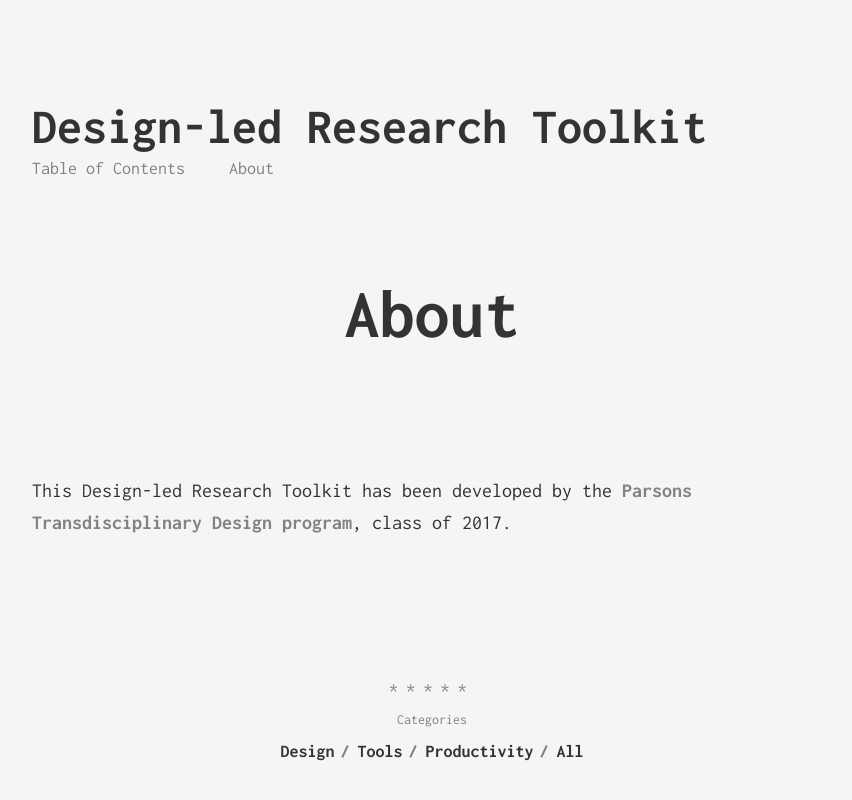
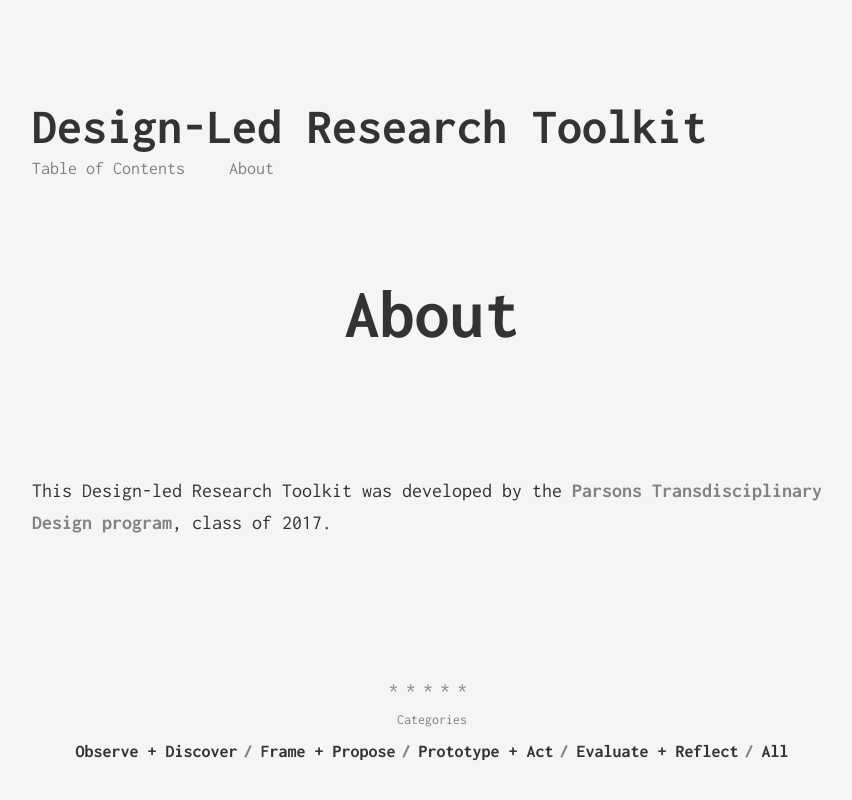
Before and after one commit to dlrtoolkit/dlrtoolkit.github.io, a Jekyll site: the page built from about.md, in a window 1280 px wide. Shown: the top 800 px of the page, without its empty margins (208-1060 px from the left). Built offline with Jekyll 4.4.1, drawn with Linux system fonts in a browser that asks for light colours.

```diff
--- a/_config.yml
+++ b/_config.yml
@@ -1,7 +1,7 @@
 # Site settings
-title: Design-led Research Toolkit
+title: Design-Led Research Toolkit
 description: >
-  Design-led Research Toolkit
+  Design-Led Research Toolkit
 
 baseurl: "" # the subpath of your site, e.g. /blog/
 url: "http://dlrtoolkit.github.io" # the base hostname & protocol for your site
--- a/_data/categories.yml
+++ b/_data/categories.yml
@@ -1,8 +1,11 @@
-- slug: design
-  name: Design
+- slug: observe_discover
+  name: Observe + Discover
 
-- slug: tools
-  name: Tools
+- slug: frame_propose
+  name: Frame + Propose
 
-- slug: productivity
-  name: Productivity
+- slug: prototype_act
+  name: Prototype + Act
+
+- slug: evaluate_reflect
+  name: Evaluate + Reflect
--- a/_includes/post/about.html
+++ b/_includes/post/about.html
@@ -1,7 +1,7 @@
 <div class="about">
     <div class="about__devider">*****</div>
     <div class="about__text">
-        Written by <strong> {% if page.author.fullname %} {{ page.author.fullname }} {% else %} {{ site.author.fullname }} {% endif %}</strong>
+        by <strong>{% if page.author.email %}<a href="mailto:{{ page.author.email }}">{% endif %}{% if page.author.fullname %} {{ page.author.fullname }} {% else %} {{ site.author.fullname }} {% endif %}{% if page.author.email %}</a>{% endif %}</strong>
         on <strong>{{ page.date | date: "%d %B %Y" }}</strong>
     </div>
 </div>
--- a/_includes/post/title.html
+++ b/_includes/post/title.html
@@ -1,4 +1,7 @@
 <h1 class="page-title post-title">
+	<img src="{{ site.url }}/assets/images/{{ page.image }}" alt="{{ page.title }}">
     <div class="page-title__text post-title__text">{{ page.title }}</div>
-    <div class="page-title__subtitle post-title__subtitle">{{ page.subtitle }}</div>
+    <div class="page-title__subtitle post-title__subtitle">
+		{% for tag in page.tags %}{{ tag }}{% unless forloop.last %}.{% endunless %}{% endfor %}
+    </div>
 </h1>
--- a/about.md
+++ b/about.md
@@ -5,4 +5,4 @@ subtitle:
 permalink: /about/
 ---
 
-This Design-led Research Toolkit has been developed by the [Parsons Transdisciplinary Design program](http://www.newschool.edu/parsons/mfa-transdisciplinary-design/), class of 2017.
+This Design-led Research Toolkit was developed by the [Parsons Transdisciplinary Design program](http://www.newschool.edu/parsons/mfa-transdisciplinary-design/), class of 2017.
--- a/categories/design.html
+++ /dev/null
@@ -1,5 +0,0 @@
----
-layout: category
-category: design
-permalink: /categories/design/
----
--- a/categories/productivity.html
+++ /dev/null
@@ -1,5 +0,0 @@
----
-layout: category
-category: productivity
-permalink: /categories/productivity/
----
--- a/categories/tools.html
+++ /dev/null
@@ -1,5 +0,0 @@
----
-layout: category
-category: tools
-permalink: /categories/tools/
----
```
Also changed, not shown: _posts/2015-09-06-welcome-to-jekyll.markdown (deleted, +0 -26 lines), _posts/2015-09-08-sample-post.markdown (deleted, +0 -62 lines), _posts/2015-11-28-artifact-analysis.markdown (added, +48 -0 lines), assets/images/artifact-analysis.png (added), 1 other file.
